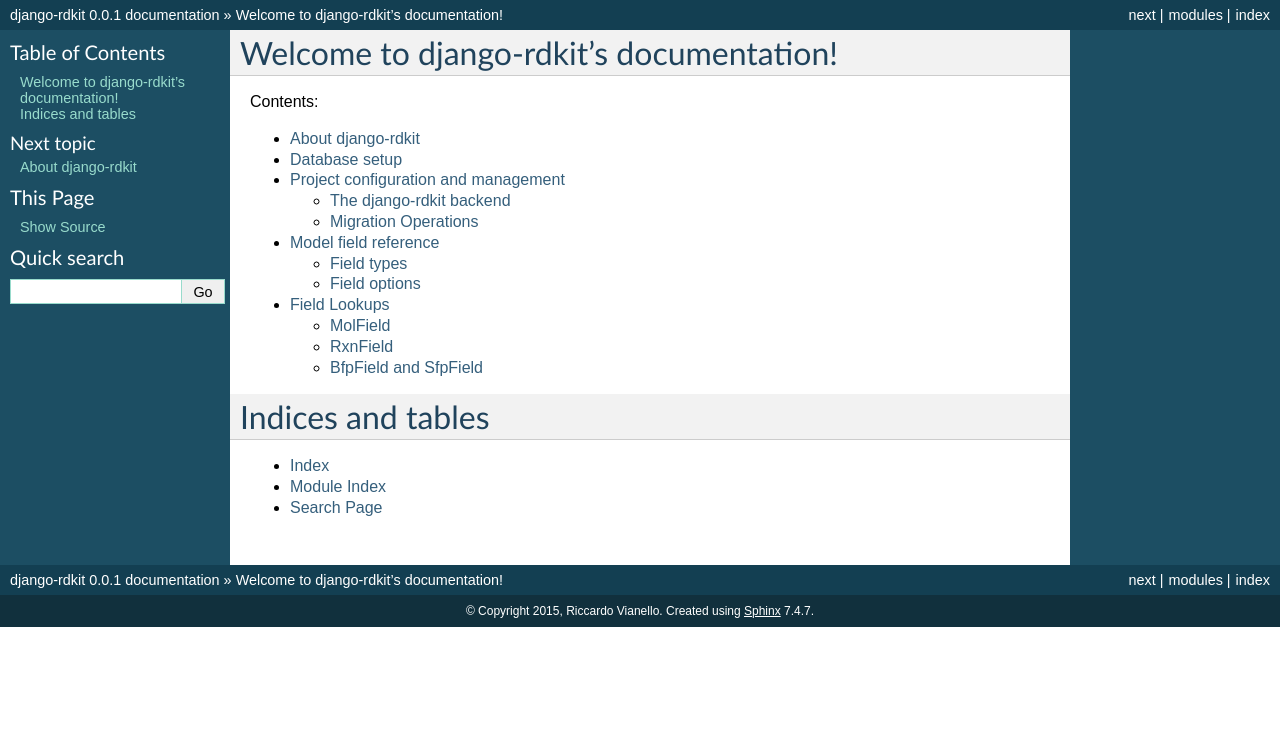
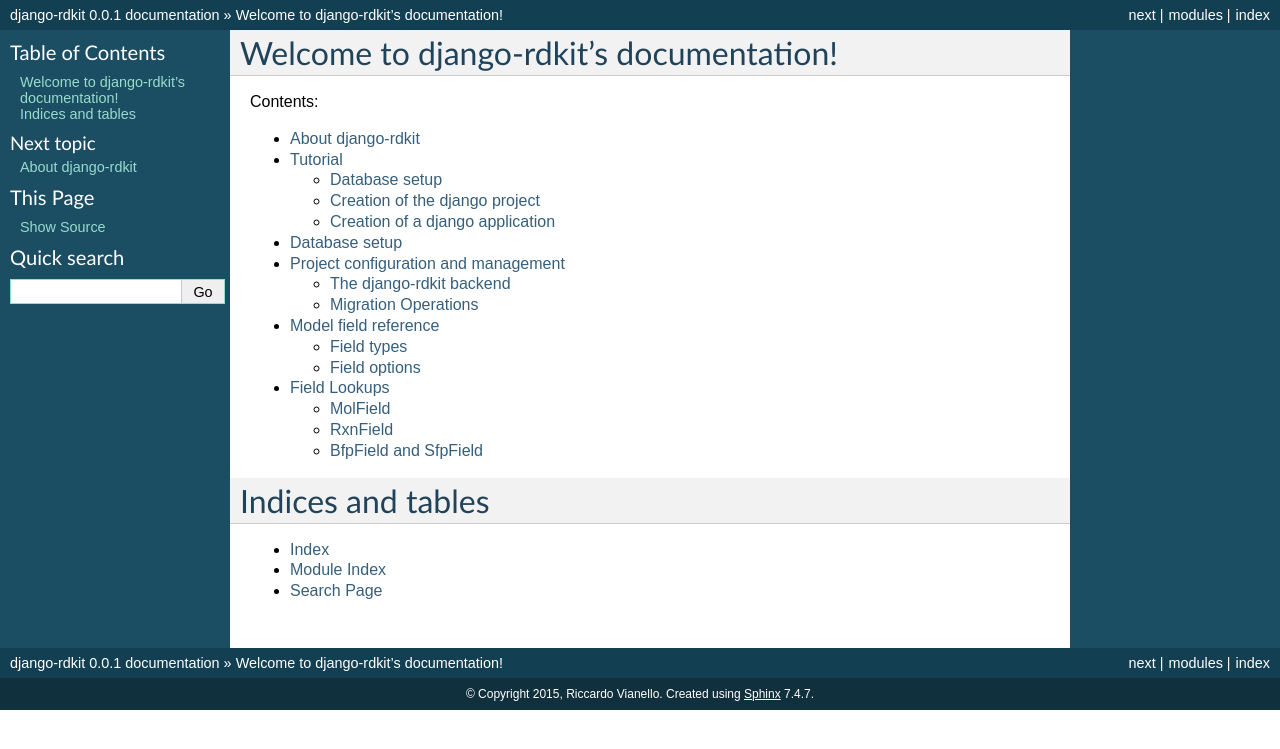
Before and after one commit to rdkit/django-rdkit, a Sphinx documentation site: the page built from docs/index.rst, in a window 1280 px wide. Shown: the top 749 px of the page. Built offline with Sphinx 7.4.7, drawn with Linux system fonts in a browser that asks for light colours; some of the changed lines change nothing that is shown.

Commit message:
tutorial, first part

```diff
--- a/docs/index.rst
+++ b/docs/index.rst
@@ -12,6 +12,7 @@
    :maxdepth: 2
 
    introduction
+   tutorial
    database_setup
    project
    fields
--- /dev/null
+++ b/docs/tutorial.rst
@@ -0,0 +1,140 @@
+Tutorial
+========
+
+This tutorial will try to reproduce the operations described in the `RDKit PostgreSQL cartridge documentation <http://rdkit.readthedocs.org/en/latest/Cartridge.html>`_, but within the context of a django project.
+
+Some familiarity with django and the django database api is assumed (excellent documentation about these is available from the `django web site <https://docs.djangoproject.com>`_).
+
+Database setup
+--------------
+
+PostgreSQL and the RDKit cartridge should be installed and running on the system.
+
+A database should be created with appropriate access privileges to be used by the tutorial project. Minimally, this requires running the following command::
+
+  $ createdb django_rdkit_tutorial
+
+
+Creation of the django project
+------------------------------
+
+Select an appropriate filesystem location and create a new skeleton django project named `tutorial_project`::
+
+  $ django-admin startproject tutorial_project
+
+Change working directory to the `tutorial_project` directory (where the `manage.py` file is located) and open the `tutorial_project/settings.py` module with your favourite text editor.
+
+Replace the default database settings with those appropriate to the created PostgreSQL database::
+
+  DATABASES={
+      'default': {
+          'ENGINE': 'django.db.backends.postgresql_psycopg2',
+          'NAME': 'django_rdkit_tutorial',
+          'USER': '',
+          'PASSWORD': '',
+          'HOST': '',
+          'PORT': '',
+      }
+  }
+
+And extend the `INSTALLED_APPS` list to include the `django_rdkit` application::
+
+  INSTALLED_APPS = (
+      'django.contrib.admin',
+      'django.contrib.auth',
+      'django.contrib.contenttypes',
+      'django.contrib.sessions',
+      'django.contrib.messages',
+      'django.contrib.staticfiles',
+      'django_rdkit',
+  )
+
+
+Finally, initialize the database::
+
+  $ python manage.py migrate
+
+The `migrate` command above configures the database for the installed applications. The inclusion of `django_rdkit` in the `INSTALLED_APP` is not strictly required, but allows integrating the creation of the RDKit extension with the management of the django project, as evidenced by using `sqlmigrate`::
+
+  $ python manage.py sqlmigrate django_rdkit 0001
+  BEGIN;
+  CREATE EXTENSION IF NOT EXISTS rdkit;
+
+  COMMIT;
+
+The correct configuration of the project may be quickly verified at this stage by running a direct SQL query using the database connection that is created by django::
+
+  $ python manage.py shell
+  [...]
+  In [1]: from django.db import connection
+
+  In [2]: with connection.cursor() as cursor:
+     ...:     cursor.execute("SELECT mol_amw('C')")
+     ...:     print(cursor.fetchone()[0])
+     ...:
+  16.043
+
+
+Creation of a django application
+--------------------------------
+
+The additional functionalities developed in the context of this tutorial will be contained in a so-called django application. We'll call this application `tutorial_application'::
+
+  $ python manage.py startapp tutorial_application
+
+The list of `INSTALLED_APPS` in the `tutorial_project/settings.py` module must be extended to include the new application::
+
+  INSTALLED_APPS = (
+      'django.contrib.admin',
+      'django.contrib.auth',
+      'django.contrib.contenttypes',
+      'django.contrib.sessions',
+      'django.contrib.messages',
+      'django.contrib.staticfiles',
+      'django_rdkit',
+      'tutorial_application',
+  )
+
+We'll use this application to manage a collection of compound structures. In order to do so, edit the `tutorial_applications/models.py` module so that it looks like the following::
+
+  from django_rdkit import models
+
+  class Compound(models.Model):
+
+      name = models.CharField(max_length=256)
+      molecule = models.MolField()
+
+Please note that we import `models` from the `django_rdkit` package, instead of from `django.db` as we would usually do. This makes the `MolField` and the other functionalities that are specific the RDKit cartridge available, together with the rest of the usual fields and functions that are usually availble from `django.db`.
+
+In order to extend the schema of the PostgreSQL database to include this model, we now need to create and apply a corresponding migration::
+
+  $ python manage.py makemigrations tutorial_application
+  Migrations for 'tutorial_application':
+    0001_initial.py:
+      - Create model Compound
+  $ python manage.py migrate tutorial_application
+  Operations to perform:
+    Apply all migrations: tutorial_application
+  Running migrations:
+    Rendering model states... DONE
+    Applying tutorial_application.0001_initial... OK
+
+We can immediately try adding data to this model using again the python shell::
+
+  $ python manage.py shell
+  [...]
+  In [1]: from tutorial_application.models import Compound
+
+  In [2]: Compound.objects.create(name='benzene', molecule='c1ccccc1')
+  Out[2]: <Compound: Compound object>
+
+  In [3]: from django_rdkit.models import *
+
+  In [4]: for compound in Compound.objects.annotate(amw=AMW('molecule')):
+     ...:     print(compound.name, compound.amw)
+     ...:
+  benzene 78.114
+
+We can now delete this sample compound, as we'll import many more in the next section of this tutorial::
+
+  In [5]: Compound.objects.all().delete()
```
